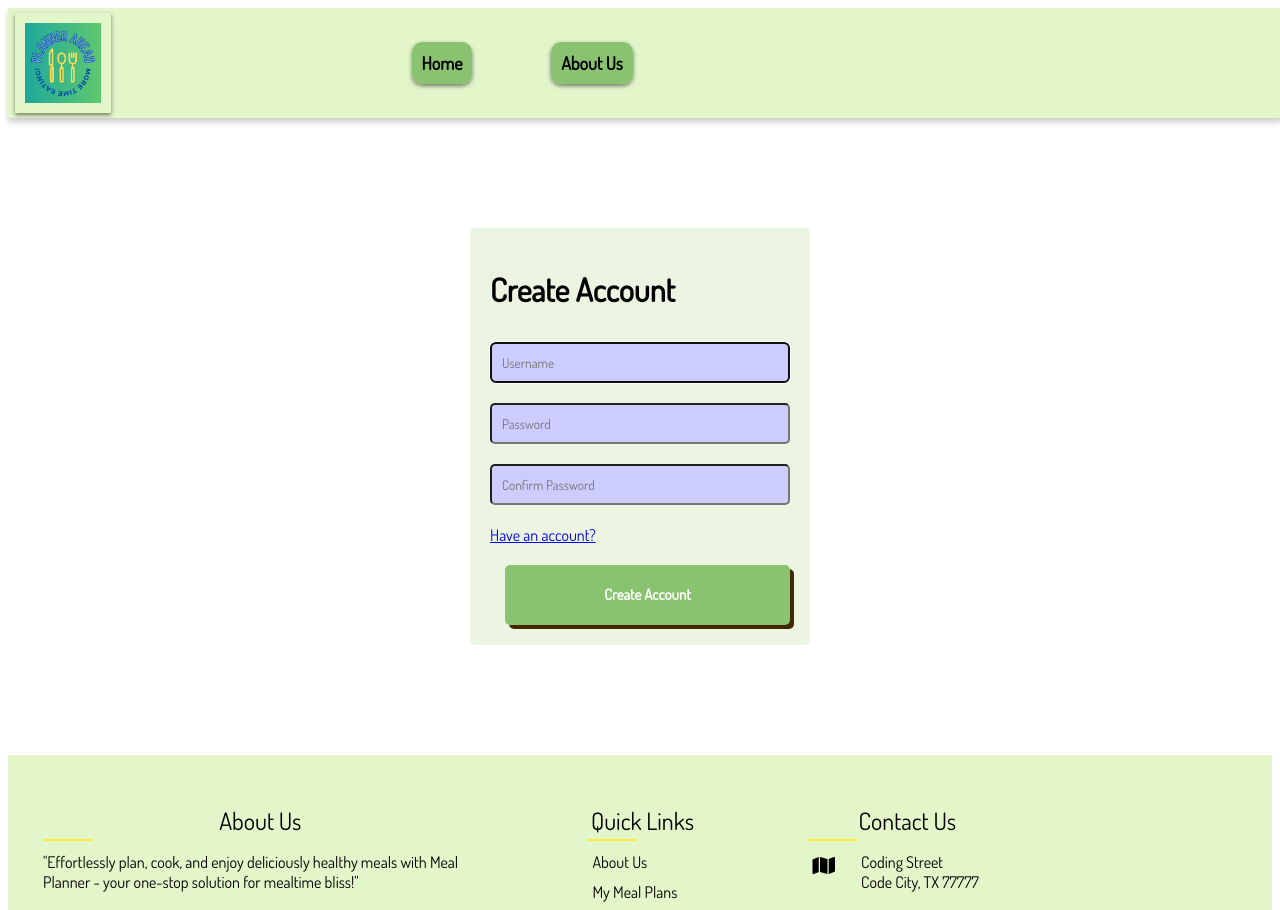
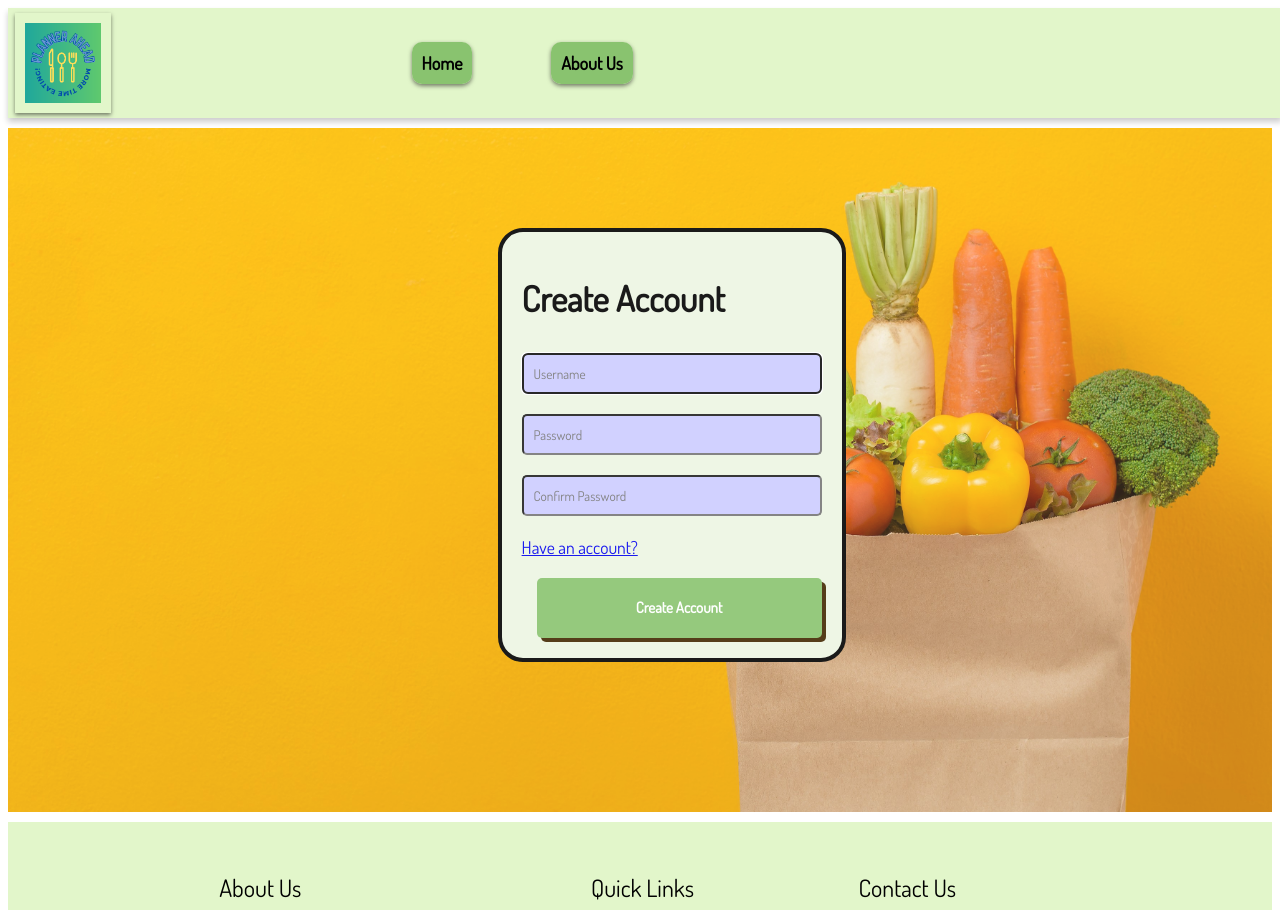
Before and after one commit to iancraine/PlannerAheadFinal, a Vue app in the folder vue/: page /register in a window 1280 px wide. Shown: the top 910 px of the page. Built offline with nearby package versions, Linux system fonts and the light colour scheme; a web font is replaced by a local one.

Commit message:
login, register, and footer changes

```diff
--- a/vue/src/components/PageBottom.vue
+++ b/vue/src/components/PageBottom.vue
@@ -19,11 +19,10 @@
     <div class="quicklinks">
       <h2 class="header">Quick Links</h2>
       <ul>
-        <li><a href="AboutUs">About Us</a></li>
-        <li><a href="MealPlanDetails">My Meal Plans</a></li>
-        <li><a href="NewRecipeForm">New Recipe Form </a></li>
-        <li><a href="RecipeDetail">Recipe Detail</a></li>
-        <li><a href="RecipeList">Recipe List</a></li>
+        <li id="aboutUs"><router-link v-bind:to="{ name: 'about-us' }">About Us</router-link></li>
+        <li id="mealPlans"><router-link v-bind:to="{ name: 'mealplans', params: {userId: this.$store.state.user.id}}">Meal Plans</router-link></li>
+        <li id="myRecipes"> <router-link v-bind:to="{ name: 'recipes', params: {userId: this.$store.state.user.id} }">My Recipes</router-link> </li>
+        <li id="grocery-list"><router-link v-bind:to="{ name: 'grocery-list', params: {userId: this.$store.state.user.id}}">Grocery List</router-link></li>
       </ul>
     </div>
     <div class ="contact">
@@ -62,6 +61,8 @@ export default {
     components: {
   }
 }
+
+
 </script>
 <style>
 /* div.footer{
@@ -104,7 +105,7 @@ export default {
   padding-left: 35px;
   padding-top: 30px;
 }
-.header::before {
+/* .header::before {
   content: '';
   position: absolute;
   bottom: -5px;
@@ -114,7 +115,7 @@ export default {
   background: #FFEB3B;
   margin-left: 35px;
 
-}
+} */
 .aboutUsText {
   color: black;
   padding-left: 35px;
--- a/vue/src/views/Login.vue
+++ b/vue/src/views/Login.vue
@@ -123,7 +123,7 @@ export default {
 }
 .form-signin input:hover{
 
-  color: white;
+  color: black;
   background-color: #fcf8ee;
    box-shadow: 0 2px 4px rgba(0, 0, 0, 0.3);
 }
--- a/vue/src/views/Register.vue
+++ b/vue/src/views/Register.vue
@@ -1,4 +1,5 @@
 <template>
+<div class="background">
   <div id="register" class="text-center">
     <form class="form-register" @submit.prevent="register">
       <h1 class="h3 mb-3 font-weight-normal">Create Account</h1>
@@ -37,6 +38,7 @@
         Create Account
       </button>
     </form>
+  </div>
   </div>
 </template>
 
@@ -106,7 +108,8 @@ export default {
   border-radius: 5px;
 font-family: 'Dosis', monospace, sans-serif;
   background-color: rgb(236, 245, 226);
-
+  border: solid 4px;
+  border-radius: 25px;
 }
 
 router-link {
@@ -152,5 +155,19 @@ button[type="submit"]:hover {
   background-color: #2e7d32;
 }
 
+.background {
+  font-family: "Dosis", monospace, sans-serif;
+  background: url(../assets/cropped-orange.jpg) no-repeat center center fixed;
+  -webkit-background-size: cover;
+  -moz-background-size: cover;
+  -o-background-size: cover;
+  background-size: cover;
+  padding-bottom: 50px;
+  opacity: 0.9;
+  font-size: 1.1em;
+  padding-left: 5%;
+
+}
+
 
 </style>
```
